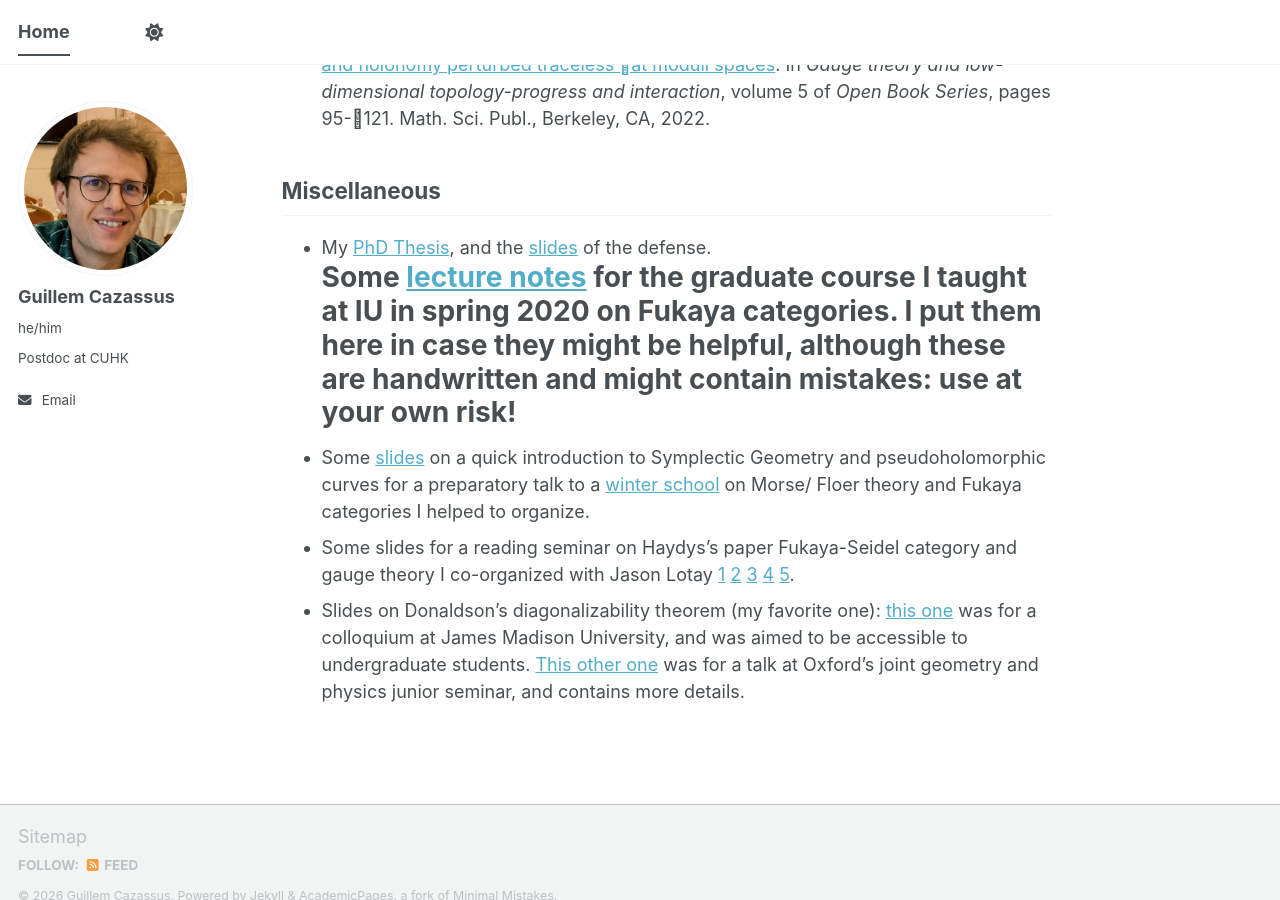
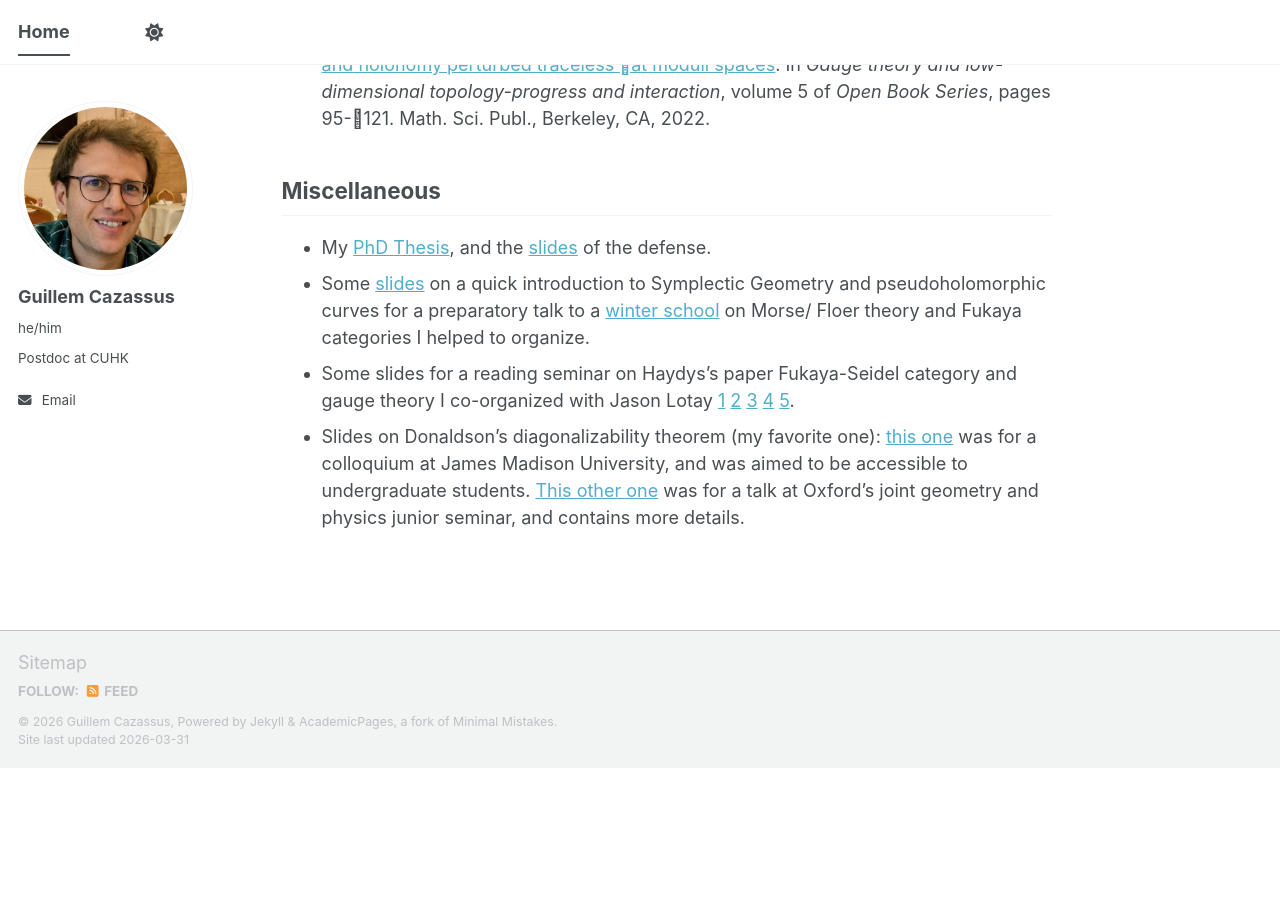
Before and after one commit to guillemcazassus/guillemcazassus, a Jekyll site: the page built from _pages/about.md, in a window 1280 px wide and 900 px high, scrolled down 950 px. Built offline with Jekyll 4.4.1, drawn with Linux system fonts in a browser that asks for light colours; a script bundle is joined from its source files by our own code; library files that are not in the unit come from our copies; after the commit the page ends 1718 px from its top, so only the background shows below that.

Commit message:
Update about.md

```diff
--- a/_pages/about.md
+++ b/_pages/about.md
@@ -37,7 +37,6 @@
 Miscellaneous
 --
 - My [PhD Thesis](https://arxiv.org/abs/1612.01446), and the [slides](files/slides_soutenance.pdf) of the defense.
-# Some [lecture notes]() for the graduate course I taught at IU in spring 2020 on Fukaya categories. I put them here in case they might be helpful, although these are handwritten and might contain mistakes: use at your own risk!
 - Some [slides](files/BTW3_pretalk2_Guillem.pdf) on a quick introduction to Symplectic Geometry and pseudoholomorphic curves for a []()preparatory talk to a [winter school](https://lrobert.perso.math.cnrs.fr/BTW3/btw3.html) on Morse/ Floer theory and Fukaya categories I helped to organize.
 - Some slides for a reading seminar on Haydys's paper Fukaya-Seidel category and gauge theory I co-organized with Jason Lotay [1](files/24-3_lefschetz_fibrations_fukaya_seidel.pdf) [2](files/7-4_morse_homology.pdf) [3](files/14-4_lagrangian_floer_homology_fukaya_categories.pdf) [4](files/21-4_derived_categories_Fukaya-Seidel_categories.pdf) [5](files/12-5_Fukaya-Seidel_categories.pdf).
 - Slides on Donaldson's diagonalizability theorem (my favorite one): [this one](files/colloquium_jmu.pdf) was for a colloquium at James Madison University, and was aimed to be accessible to undergraduate students. [This other one](files/joint_seminar_guillem_cazassus.pdf) was for a talk at Oxford's joint geometry and physics junior seminar, and contains more details.
```
